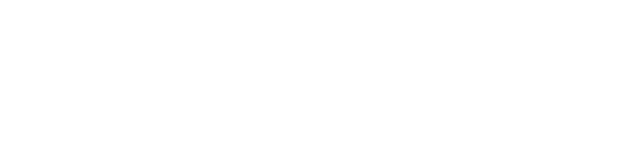
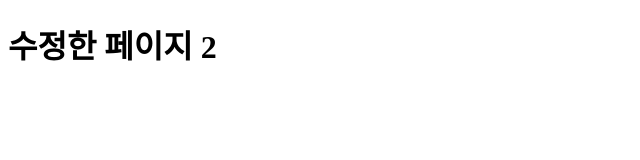
Before and after one commit to 0exia099/Boxiting, a plain HTML site: page index.html in a window 1280 px wide. Shown: the whole page, without its empty margins (0-640 px from the left). Drawn offline with Linux system fonts and the light colour scheme.

Commit message:
인덱스 사항 수정

```diff
--- a/index.html
+++ b/index.html
@@ -6,6 +6,6 @@
     <title>Document</title>
 </head>
 <body>
-
+    <h1>수정한 페이지 2</h1>
 </body>
 </html>
```
